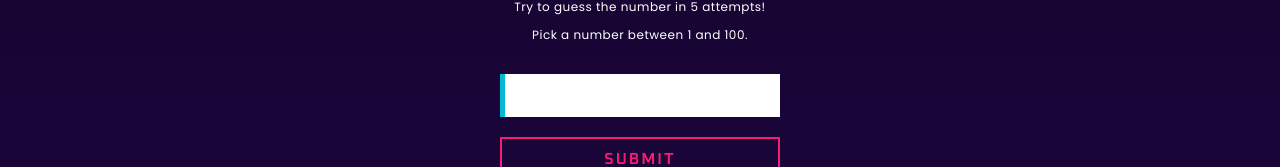
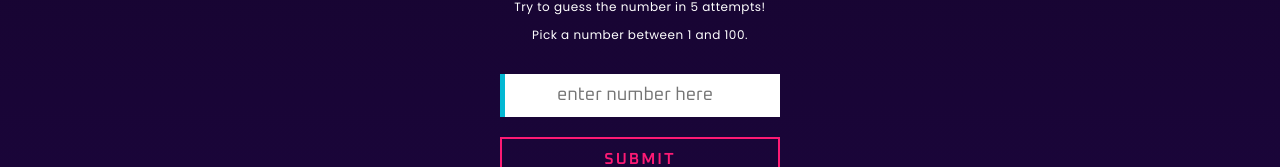
Before and after one commit to thaisiporto/guess-the-number, a plain HTML site: page index.html in a window 1280 px wide. Shown: the part 303-470 px from the top of the page. Drawn offline with nearby package versions, Linux system fonts and the light colour scheme.

Commit message:
Update index.html

```diff
--- a/index.html
+++ b/index.html
@@ -16,7 +16,7 @@
         <p>Pick a number between 1 and 100.</p>
 
         <div id="game">
-            <input type="number" name="nNumber" id="iNumber" max="100" min="1">
+            <input type="number" name="nNumber" id="iNumber" max="100" min="1" placeholder="enter number here">
             <button type="submit" onclick="submitNumber()" id="iSubmit">Submit</button>
             <p id="mine">Good luck!</p>
         </div>
```
